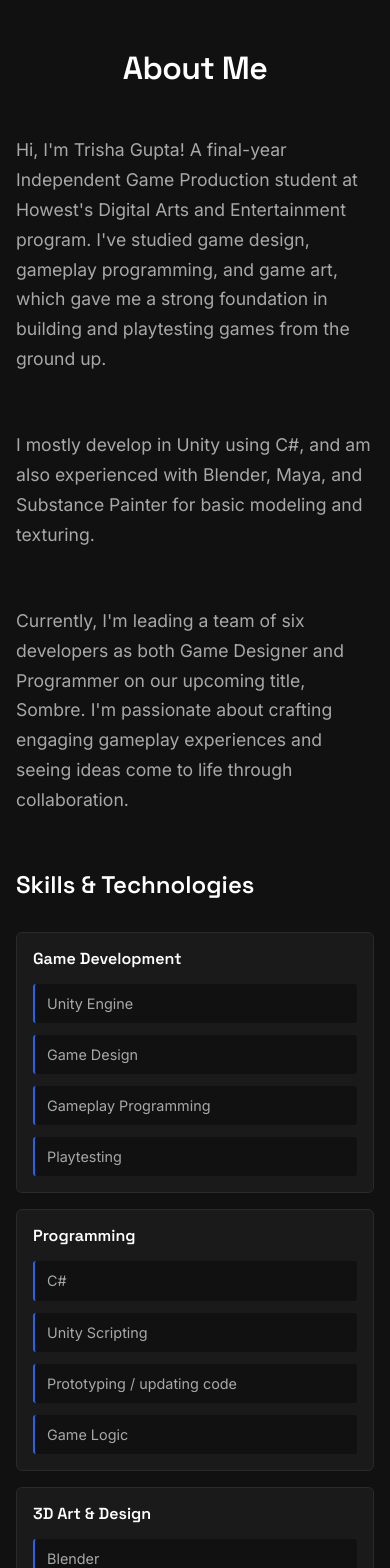
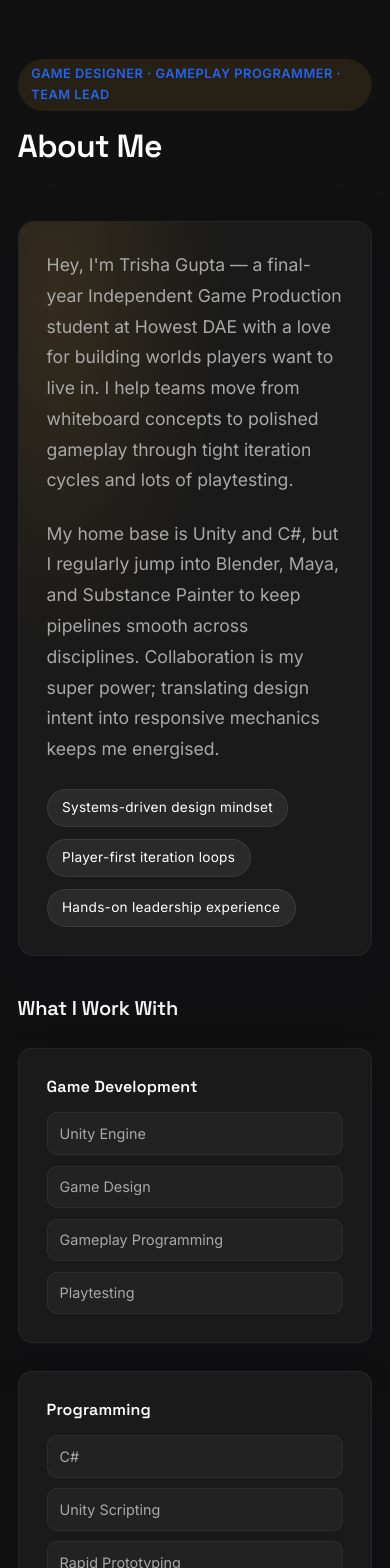
Before and after one commit to trisha-gupt/trisha-gupt.github.io, a React (Vite) app: page / in a window 390 px wide. Shown: the part 3520-5088 px from the top of the page. Built offline with nearby package versions, Linux system fonts and the light colour scheme.

Commit message:
make changes to style of about section

```diff
--- a/src/components/About.jsx
+++ b/src/components/About.jsx
@@ -2,87 +2,128 @@ import React from 'react';
 import '../styles/About.css';
 
 const About = () => {
+  const skillCategories = [
+    {
+      title: 'Game Development',
+      items: ['Unity Engine', 'Game Design', 'Gameplay Programming', 'Playtesting'],
+    },
+    {
+      title: 'Programming',
+      items: ['C#', 'Unity Scripting', 'Rapid Prototyping', 'Systems & Game Logic'],
+    },
+    {
+      title: '3D Art & Design',
+      items: ['Blender', 'Maya', 'Substance Painter', 'Stylised Game Art'],
+    },
+  ];
+
+  const experiences = [
+    {
+      label: 'Team Lead & Game Designer',
+      detail: "Sombre — directing a six-person team to build a narrative stealth adventure",
+    },
+    {
+      label: 'Award-Winning Designer',
+      detail: "Franco-Belge Game Jam Community Award for Bud's Oasis",
+    },
+    {
+      label: 'DAE @ Howest',
+      detail: 'Independent Game Production student specialising in gameplay & systems',
+    },
+    {
+      label: 'Cross-Disciplinary Collaborator',
+      detail: 'Bridging design, programming, and art to build polished player experiences',
+    },
+  ];
+
+  const quickStats = [
+    { value: '3+', label: 'Games Shipped' },
+    { value: '3+', label: 'Years Coding' },
+    { value: '4+', label: 'Game Jams & Pitches' },
+  ];
+
   return (
     <section className="about" id="about">
       <div className="about-container">
+        <div className="about-header">
+          <span className="about-tag">Game Designer · Gameplay Programmer · Team Lead</span>
           <h2 className="section-title">About Me</h2>
+        </div>
+
         <div className="about-content">
           <div className="about-text">
-            <p className="about-intro">
-              Hi, I'm Trisha Gupta! A final-year Independent Game Production student at Howest's Digital Arts and Entertainment program. I've studied game design, gameplay programming, and game art, which gave me a strong foundation in building and playtesting games from the ground up.
+            <div className="bio-card">
+              <p>
+                Hey, I&apos;m Trisha Gupta — a final-year Independent Game Production student at Howest DAE with a love for building worlds players want to live in. I help teams move from whiteboard concepts to polished gameplay through tight iteration cycles and lots of playtesting.
               </p>
-            <p className="about-intro">
-              I mostly develop in Unity using C#, and am also experienced with Blender, Maya, and Substance Painter for basic modeling and texturing.
+              <p>
+                My home base is Unity and C#, but I regularly jump into Blender, Maya, and Substance Painter to keep pipelines smooth across disciplines. Collaboration is my super power; translating design intent into responsive mechanics keeps me energised.
               </p>
-            <p className="about-intro">
-              Currently, I'm leading a team of six developers as both Game Designer and Programmer on our upcoming title, Sombre. I'm passionate about crafting engaging gameplay experiences and seeing ideas come to life through collaboration.
-            </p>
+              <div className="bio-highlights">
+                <span>Systems-driven design mindset</span>
+                <span>Player-first iteration loops</span>
+                <span>Hands-on leadership experience</span>
+              </div>
+            </div>
 
             <div className="skills-section">
-              <h3>Skills & Technologies</h3>
+              <h3>What I Work With</h3>
               <div className="skills-grid">
-                <div className="skill-category">
-                  <h4>Game Development</h4>
+                {skillCategories.map((category) => (
+                  <article className="skill-card" key={category.title}>
+                    <h4>{category.title}</h4>
                     <ul>
-                    <li>Unity Engine</li>
-                    <li>Game Design</li>
-                    <li>Gameplay Programming</li>
-                    <li>Playtesting</li>
+                      {category.items.map((item) => (
+                        <li key={item}>{item}</li>
+                      ))}
                     </ul>
-                </div>
-                <div className="skill-category">
-                  <h4>Programming</h4>
-                  <ul>
-                    <li>C#</li>
-                    <li>Unity Scripting</li>
-                    <li>Prototyping / updating code</li>
-                    <li>Game Logic</li>
-                  </ul>
-                </div>
-                <div className="skill-category">
-                  <h4>3D Art & Design</h4>
-                  <ul>
-                    <li>Blender</li>
-                    <li>Maya</li>
-                    <li>Substance Painter</li>
-                    <li>Game Art</li>
-                  </ul>
-                </div>
+                  </article>
+                ))}
               </div>
             </div>
 
             <div className="experience-section">
               <h3>Experience Highlights</h3>
-              <ul className="experience-list">
-                <li>Final-year student at Howest Digital Arts and Entertainment</li>
-                <li>Leading a team of six developers on collaborative project 'Sombre'</li>
-                <li>Community Award winner at Franco-Belge Game Jam for 'Bud's Oasis'</li>
-                <li>Strong foundation in game design, programming, and 3D art</li>
+              <ul className="experience-timeline">
+                {experiences.map((experience) => (
+                  <li key={experience.label}>
+                    <div className="experience-marker" aria-hidden="true" />
+                    <div className="experience-content">
+                      <span className="experience-label">{experience.label}</span>
+                      <p>{experience.detail}</p>
+                    </div>
+                  </li>
+                ))}
               </ul>
             </div>
           </div>
 
-          <div className="about-visual">
+          <aside className="about-visual" aria-label="Profile snapshot">
             <div className="profile-card">
               <div className="profile-image">
                 <img src="/src/assets/profile_photo.jpg" alt="Trisha Gupta" className="profile-img" />
               </div>
-              <div className="stats">
-                <div className="stat">
-                  <span className="stat-number">3+</span>
-                  <span className="stat-label">Games Shipped</span>
+              <div className="profile-caption">
+                <h4>Crafting stylish stealth in Sombre</h4>
+                <p>Designing levels, scripting gameplay, and syncing art direction with mechanics.</p>
               </div>
-                <div className="stat">
-                  <span className="stat-number">5+</span>
-                  <span className="stat-label">Years Coding</span>
+              <div className="stat-grid">
+                {quickStats.map((stat) => (
+                  <div className="stat" key={stat.label}>
+                    <span className="stat-number">{stat.value}</span>
+                    <span className="stat-label">{stat.label}</span>
                   </div>
-                <div className="stat">
-                  <span className="stat-number">∞</span>
-                  <span className="stat-label">Ideas</span>
+                ))}
               </div>
             </div>
+
+            <div className="accent-card">
+              <h5>Currently</h5>
+              <p>
+                Guiding a multidisciplinary crew on <span className="accent-card__focus">Sombre</span>, a stealth-driven tale of light, shadow, and memory. Ask me about build pipelines or playtest strategy!
+              </p>
             </div>
-          </div>
+          </aside>
         </div>
       </div>
     </section>
--- a/src/styles/About.css
+++ b/src/styles/About.css
@@ -1,7 +1,7 @@
 /* About Section Styles */
 .about {
-  width: 100vw;
-  padding: 100px 2rem;
+  width: 100%;
+  padding: 120px 2rem;
   background: var(--bg-secondary);
   border-bottom: 1px solid var(--border-color);
 }
@@ -11,10 +11,31 @@
   margin: 0 auto;
 }
 
+.about-header {
+  display: flex;
+  flex-direction: column;
+  gap: 1rem;
+  align-items: flex-start;
+}
+
+.about-tag {
+  display: inline-flex;
+  align-items: center;
+  gap: 0.5rem;
+  padding: 0.35rem 0.85rem;
+  border-radius: 999px;
+  background: rgba(235, 168, 56, 0.1);
+  color: var(--accent-primary);
+  font-weight: 600;
+  letter-spacing: 0.04em;
+  text-transform: uppercase;
+  font-size: 0.8rem;
+}
+
 .about-content {
   display: grid;
-  grid-template-columns: 2fr 1fr;
-  gap: 4rem;
+  grid-template-columns: minmax(0, 1.6fr) minmax(0, 1fr);
+  gap: 3.5rem;
   align-items: start;
   margin-top: 3rem;
 }
@@ -22,210 +43,337 @@
 .about-text {
   display: flex;
   flex-direction: column;
-  gap: 2rem;
+  gap: 2.5rem;
 }
 
-.about-intro {
+.bio-card {
+  background: var(--bg-tertiary);
+  border-radius: 16px;
+  padding: 2.5rem 2.75rem;
+  border: 1px solid rgba(255, 255, 255, 0.05);
+  box-shadow: 0 30px 60px rgba(15, 15, 40, 0.25);
+  position: relative;
+  overflow: hidden;
+}
+
+.bio-card::after {
+  content: '';
+  position: absolute;
+  inset: 0;
+  background: radial-gradient(80% 80% at 10% 10%, rgba(235, 168, 56, 0.18), transparent 60%);
+  opacity: 0.7;
+  pointer-events: none;
+}
+
+.bio-card p {
   font-size: 1.1rem;
-  line-height: 1.7;
+  line-height: 1.75;
   color: var(--text-secondary);
-  margin-bottom: 1.5rem;
-  font-weight: 400;
+  margin-bottom: 1.4rem;
+  position: relative;
+  z-index: 1;
+}
+
+.bio-highlights {
+  display: flex;
+  flex-wrap: wrap;
+  gap: 0.75rem;
+  margin-top: 1.5rem;
+  position: relative;
+  z-index: 1;
+}
+
+.bio-highlights span {
+  padding: 0.45rem 0.9rem;
+  border-radius: 999px;
+  background: rgba(255, 255, 255, 0.07);
+  border: 1px solid rgba(255, 255, 255, 0.08);
+  font-size: 0.85rem;
+  color: var(--text-primary);
+  letter-spacing: 0.02em;
 }
 
 .skills-section h3,
 .experience-section h3 {
-  font-size: 1.4rem;
+  font-size: 1.45rem;
   color: var(--text-primary);
-  margin-bottom: 2rem;
+  margin-bottom: 1.75rem;
   font-weight: 600;
-  font-family: 'Space Grotesk', sans-serif;
+  letter-spacing: -0.01em;
 }
 
 .skills-grid {
   display: grid;
-  grid-template-columns: repeat(auto-fit, minmax(200px, 1fr));
-  gap: 2rem;
-  margin-bottom: 2rem;
+  grid-template-columns: repeat(auto-fit, minmax(220px, 1fr));
+  gap: 1.75rem;
 }
 
-.skill-category {
+.skill-card {
   background: var(--bg-tertiary);
-  padding: 1.5rem;
-  border-radius: 6px;
-  border: 1px solid var(--border-color);
+  border: 1px solid rgba(255, 255, 255, 0.05);
+  border-radius: 14px;
+  padding: 1.75rem;
+  display: flex;
+  flex-direction: column;
+  gap: 1rem;
+  box-shadow: 0 20px 45px rgba(15, 15, 40, 0.18);
+  transition: transform 0.25s ease, box-shadow 0.25s ease;
 }
 
-.skill-category h4 {
-  color: var(--text-primary);
-  margin-bottom: 1rem;
+.skill-card:hover {
+  transform: translateY(-6px);
+  box-shadow: 0 30px 65px rgba(15, 15, 40, 0.26);
+}
+
+.skill-card h4 {
   font-size: 1rem;
   font-weight: 600;
-  font-family: 'Space Grotesk', sans-serif;
+  color: var(--text-primary);
+  letter-spacing: 0.01em;
 }
 
-.skill-category ul {
+.skill-card ul {
   list-style: none;
-  display: flex;
-  flex-direction: column;
-  gap: 0.75rem;
+  display: grid;
+  gap: 0.65rem;
 }
 
-.skill-category li {
+.skill-card li {
+  font-size: 0.9rem;
   color: var(--text-secondary);
-  font-size: 0.9rem;
-  padding: 0.5rem 0.75rem;
-  background: var(--bg-secondary);
-  border-radius: 3px;
-  border-left: 2px solid var(--accent-primary);
-  font-weight: 400;
+  padding: 0.55rem 0.75rem;
+  border-radius: 10px;
+  background: rgba(255, 255, 255, 0.04);
+  border: 1px solid rgba(255, 255, 255, 0.05);
 }
 
-.experience-list {
+.experience-timeline {
   list-style: none;
-  display: flex;
-  flex-direction: column;
-  gap: 0.75rem;
+  position: relative;
+  padding-left: 1.5rem;
+  display: grid;
+  gap: 1.75rem;
 }
 
-.experience-list li {
-  color: var(--text-secondary);
-  font-size: 0.95rem;
-  padding: 1rem 1rem 1rem 2.5rem;
-  background: var(--bg-tertiary);
-  border-radius: 4px;
-  border-left: 2px solid var(--accent-secondary);
-  position: relative;
-  font-weight: 400;
+.experience-timeline::before {
+  content: '';
+  position: absolute;
+  left: 0.5rem;
+  top: 0.3rem;
+  bottom: 0.3rem;
+  width: 1px;
+  background: linear-gradient(180deg, rgba(235, 168, 56, 0.6), transparent);
 }
 
-.experience-list li::before {
-  content: '';
+.experience-timeline li {
+  position: relative;
+  padding-left: 1.5rem;
+}
+
+.experience-marker {
   position: absolute;
-  left: 1rem;
-  top: 1.25rem;
-  width: 4px;
-  height: 4px;
-  background: var(--accent-secondary);
+  left: -0.25rem;
+  top: 0.2rem;
+  width: 12px;
+  height: 12px;
   border-radius: 50%;
+  border: 2px solid rgba(235, 168, 56, 0.6);
+  background: var(--bg-secondary);
+  box-shadow: 0 0 0 4px rgba(235, 168, 56, 0.18);
+}
+
+.experience-content {
+  background: rgba(255, 255, 255, 0.04);
+  border-radius: 14px;
+  padding: 1.4rem 1.6rem;
+  border: 1px solid rgba(255, 255, 255, 0.05);
+  display: grid;
+  gap: 0.4rem;
+}
+
+.experience-label {
+  font-size: 0.85rem;
+  letter-spacing: 0.04em;
+  text-transform: uppercase;
+  color: var(--accent-primary);
+  font-weight: 600;
+}
+
+.experience-content p {
+  margin: 0;
+  color: var(--text-secondary);
+  line-height: 1.6;
 }
 
 .about-visual {
   display: flex;
-  justify-content: center;
-  align-items: flex-start;
+  flex-direction: column;
+  gap: 1.75rem;
+  align-items: stretch;
 }
 
 .profile-card {
   background: var(--bg-tertiary);
-  border-radius: 8px;
-  padding: 2rem;
+  border: 1px solid rgba(255, 255, 255, 0.08);
+  border-radius: 18px;
+  padding: 2.25rem;
   text-align: center;
-  border: 1px solid var(--border-color);
-  width: 100%;
-  max-width: 280px;
+  box-shadow: 0 30px 60px rgba(15, 15, 40, 0.3);
 }
 
 .profile-image {
-  margin-bottom: 2rem;
+  position: relative;
+  margin-bottom: 1.75rem;
+}
+
+.profile-image::after {
+  content: '';
+  position: absolute;
+  inset: -14px;
+  border-radius: 18px;
+  background: linear-gradient(135deg, rgba(255, 255, 255, 0.05), transparent 60%);
+  z-index: 0;
 }
 
 .profile-img {
-  width: 120px;
-  height: 120px;
-  border-radius: 6px;
+  position: relative;
+  z-index: 1;
+  width: 140px;
+  height: 140px;
+  border-radius: 18px;
   object-fit: cover;
   margin: 0 auto;
   display: block;
-  border: 2px solid var(--border-accent);
+  border: 2px solid rgba(235, 168, 56, 0.65);
 }
 
-.stats {
-  display: flex;
-  flex-direction: column;
-  gap: 1.5rem;
+.profile-caption {
+  display: grid;
+  gap: 0.65rem;
+  margin-bottom: 1.75rem;
+}
+
+.profile-caption h4 {
+  font-size: 1.1rem;
+  color: var(--text-primary);
+  letter-spacing: -0.01em;
+}
+
+.profile-caption p {
+  font-size: 0.95rem;
+  color: var(--text-secondary);
+  margin: 0;
+  line-height: 1.5;
+}
+
+.stat-grid {
+  display: grid;
+  grid-template-columns: repeat(3, minmax(0, 1fr));
+  gap: 1rem;
 }
 
 .stat {
+  padding: 1rem 0.75rem;
+  border-radius: 12px;
+  background: rgba(255, 255, 255, 0.04);
+  border: 1px solid rgba(255, 255, 255, 0.05);
   display: flex;
   flex-direction: column;
-  align-items: center;
-  gap: 0.5rem;
+  gap: 0.35rem;
 }
 
 .stat-number {
-  font-size: 1.8rem;
+  font-size: 1.6rem;
   font-weight: 600;
   color: var(--text-primary);
   font-family: 'Space Grotesk', sans-serif;
 }
 
 .stat-label {
-  font-size: 0.8rem;
+  font-size: 0.75rem;
   color: var(--text-muted);
-  font-weight: 400;
+  letter-spacing: 0.05em;
   text-transform: uppercase;
-  letter-spacing: 0.05em;
 }
 
-/* Animations */
-@keyframes rotate {
-  from {
-    transform: rotate(0deg);
-  }
-  to {
-    transform: rotate(360deg);
-  }
+.accent-card {
+  background: linear-gradient(145deg, rgba(235, 168, 56, 0.16), rgba(15, 15, 40, 0.95));
+  border-radius: 16px;
+  padding: 1.75rem;
+  border: 1px solid rgba(235, 168, 56, 0.25);
+  box-shadow: 0 30px 55px rgba(15, 15, 40, 0.28);
+}
+
+.accent-card h5 {
+  font-size: 0.85rem;
+  letter-spacing: 0.08em;
+  text-transform: uppercase;
+  margin-bottom: 0.75rem;
+  color: rgba(255, 255, 255, 0.75);
+}
+
+.accent-card p {
+  color: var(--text-primary);
+  line-height: 1.65;
+  margin: 0;
+}
+
+.accent-card__focus {
+  color: var(--accent-primary);
+  font-weight: 600;
 }
 
 /* Responsive Design */
-@media (max-width: 968px) {
+@media (max-width: 1024px) {
   .about-content {
+    gap: 2.5rem;
     grid-template-columns: 1fr;
-    gap: 3rem;
   }
 
-  .skills-grid {
-    grid-template-columns: 1fr;
-    gap: 1rem;
+  .about-visual {
+    max-width: 520px;
+    width: 100%;
+    margin: 0 auto;
   }
 }
 
 @media (max-width: 768px) {
   .about {
-    padding: 80px 1rem;
+    padding: 100px 1.5rem;
   }
 
-  .about-intro {
-    font-size: 1.1rem;
+  .bio-card {
+    padding: 2rem;
   }
 
   .skills-grid {
     grid-template-columns: 1fr;
   }
 
-  .skill-category {
-    padding: 1rem;
-  }
-
-  .profile-card {
-    padding: 1.5rem;
-  }
-
-  .avatar-placeholder {
-    width: 100px;
-    height: 100px;
-    font-size: 2.5rem;
+  .stat-grid {
+    grid-template-columns: repeat(2, minmax(0, 1fr));
   }
 }
 
-@media (max-width: 480px) {
+@media (max-width: 540px) {
+  .about {
+    padding: 90px 1.1rem;
+  }
+
+  .bio-card {
+    padding: 1.75rem;
+  }
+
   .skills-section h3,
   .experience-section h3 {
-    font-size: 1.5rem;
+    font-size: 1.25rem;
   }
 
-  .stat-number {
-    font-size: 1.5rem;
+  .stat-grid {
+    grid-template-columns: 1fr;
+  }
+
+  .accent-card {
+    padding: 1.5rem;
   }
 }
```
Lines whose indentation alone changed are shown as unchanged.
